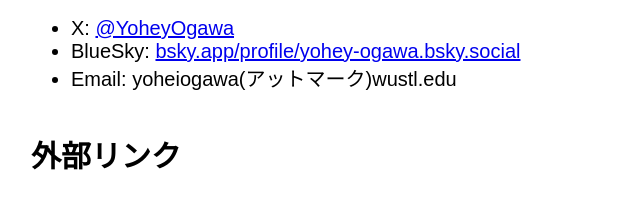
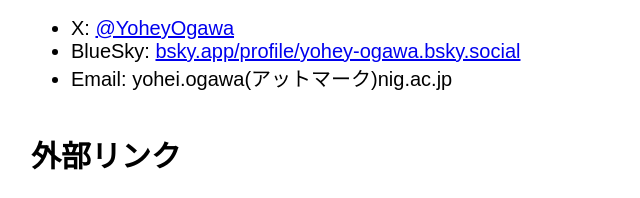
Before and after one commit to Y-ogativity/YoheyOgawa_v2, a plain HTML site: page index.html in a window 1280 px wide. Shown: the part 4386-4584 px from the top of the page, 181-821 px from the left. Drawn offline with Linux system fonts and the light colour scheme.

Commit message:
NIG minor

```diff
--- a/index.html
+++ b/index.html
@@ -3,7 +3,7 @@
 <head>
     <meta charset="UTF-8">
     <meta name="viewport" content="width=device-width, initial-scale=1.0">
-    <title> Yohey Ogawa (小川　洋平)</title>
+    <title> Yohey Ogawa (小川 洋平)</title>
 
     <!-- 外部CSSファイルの読み込み -->
     <link rel="stylesheet" href="style_v2.css">
@@ -318,7 +318,7 @@
                 <ul>
                     <li>X: <a href="https://x.com/YoheyOgawa" target="_blank">@YoheyOgawa</a></li>
                     <li>BlueSky: <a href="https://bsky.app/profile/yohey-ogawa.bsky.social" target="_blank">bsky.app/profile/yohey-ogawa.bsky.social</a></li>
-                    <li>Email: <span class="email">yoheiogawa(アットマーク)wustl.edu</span></li>
+                    <li>Email: <span class="email">yohei.ogawa(アットマーク)nig.ac.jp</span></li>
                 </ul>
             </div>
             <div lang="en" style="display: none;">
@@ -327,7 +327,7 @@
                 <ul>
                     <li>X: <a href="https://x.com/YoheyOgawa" target="_blank">@YoheyOgawa</a></li>
                     <li>BlueSky: <a href="https://bsky.app/profile/yohey-ogawa.bsky.social" target="_blank">bsky.app/profile/yohey-ogawa.bsky.social</a></li>
-                    <li>Email: <span class="email">yoheiogawa(アットマーク)wustl.edu</span></li>
+                    <li>Email: <span class="email">yohei.ogawa(アットマーク)nig.ac.jp</span></li>
                 </ul>
             </div>
         </section>
```
Also changed, not shown: research.html (+1 -0 lines).
